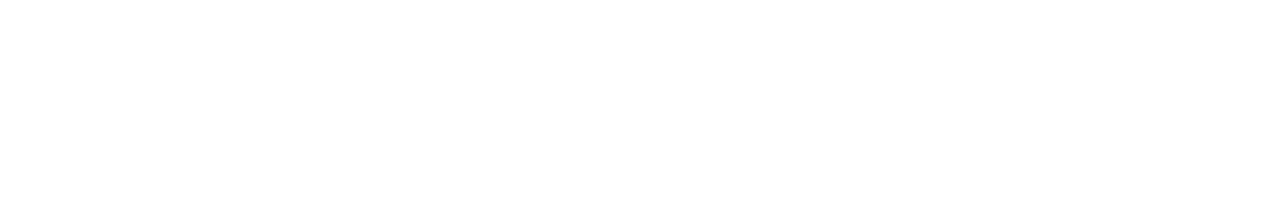
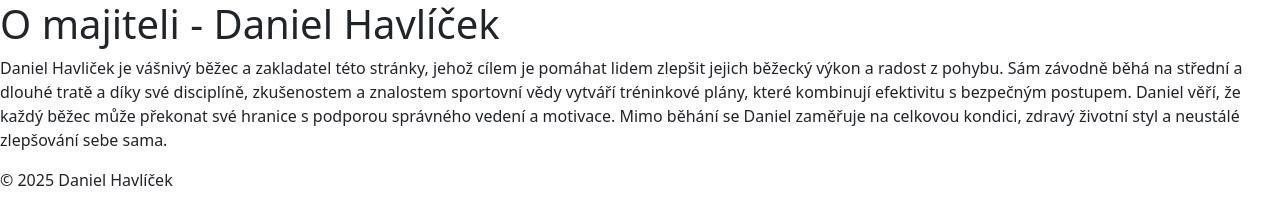
Before and after one commit to gyarab/2025_wt_havlicek, a plain HTML site: page prvni_web/pokus4.html in a window 1280 px wide. Drawn offline with nearby package versions, Linux system fonts and the light colour scheme.

Commit message:
Popis změny

```diff
--- a/prvni_web/pokus4.html
+++ b/prvni_web/pokus4.html
@@ -4,8 +4,24 @@
     <meta charset="UTF-8">
     <meta name="viewport" content="width=device-width, initial-scale=1.0">
     <title>Document</title>
+    <link
+    href="https://cdn.jsdelivr.net/npm/bootstrap@5.3.8/dist/css/bootstrap.min.css"
+    rel="stylesheet"
+    >
 </head>
 <body>
 
+<h1>O majiteli - Daniel Havlíček</h1>
+
+<p>Daniel Havliček je vášnivý běžec a zakladatel této stránky, jehož cílem je pomáhat lidem zlepšit jejich běžecký výkon a radost z pohybu.
+Sám závodně běhá na střední a dlouhé tratě a díky své disciplíně, zkušenostem a znalostem sportovní vědy vytváří tréninkové plány,
+které kombinují efektivitu s bezpečným postupem. Daniel věří, že každý běžec může překonat své hranice s podporou správného vedení a motivace.
+Mimo běhání se Daniel zaměřuje na celkovou kondici, zdravý životní styl a neustálé zlepšování sebe sama.</p>
+
+ <footer >
+    © 2025 Daniel Havlíček
+  </footer>
+<script src="https://cdn.jsdelivr.net/npm/bootstrap@5.3.8/dist/js/bootstrap.bundle.min.js" integrity="sha384-FKyoEForCGlyvwx9Hj09JcYn3nv7wiPVlz7YYwJrWVcXK/BmnVDxM+D2scQbITxI" crossorigin="anonymous"></script>
+
 </body>
 </html>
```
